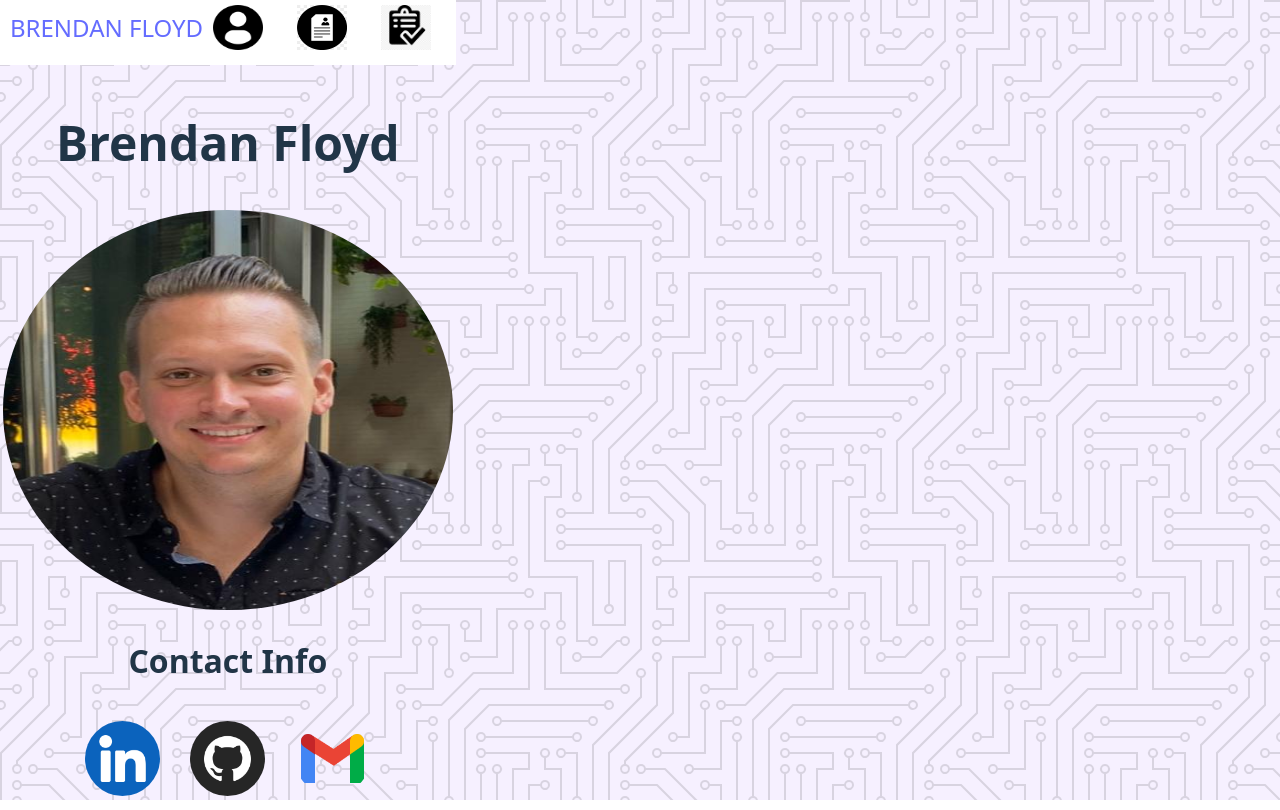
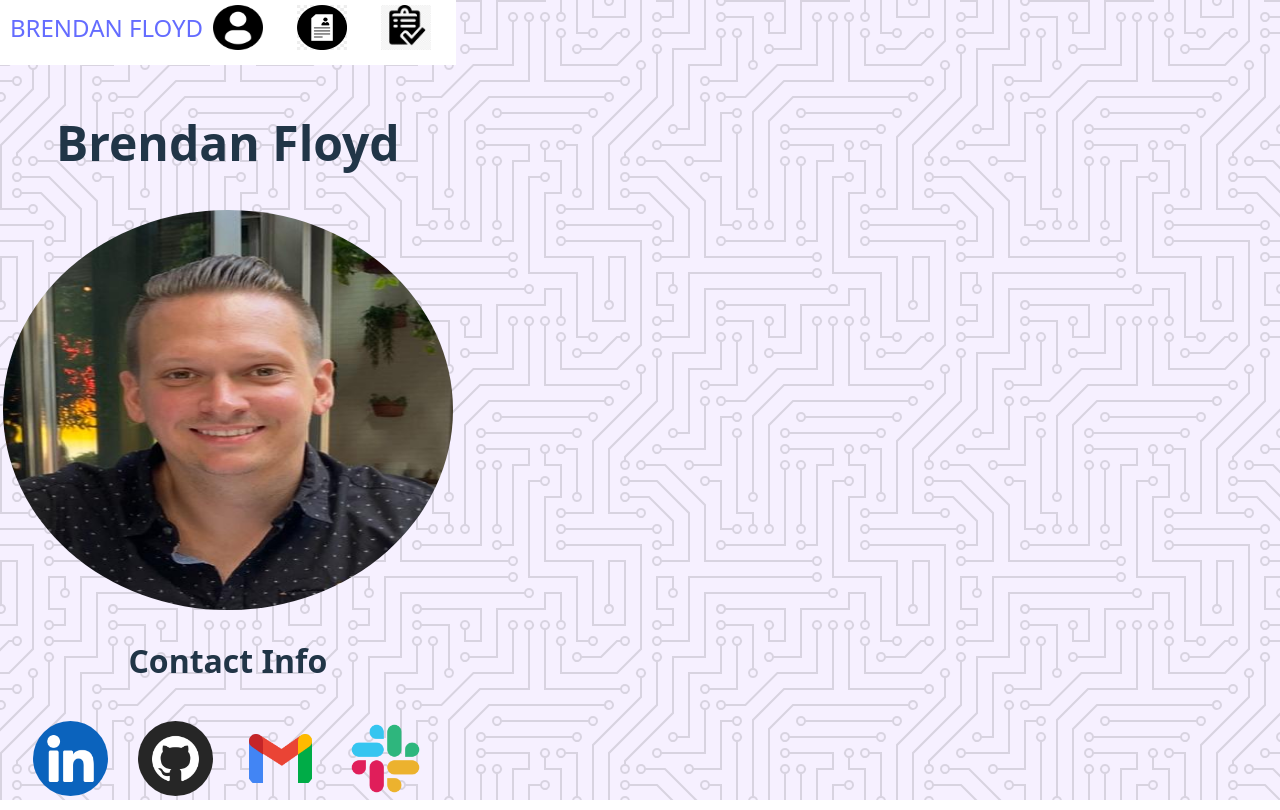
Before and after one commit to bfloyd14/brendan-floyd-profile, a React (Vite) app: page / in a window 1280 px wide. Built offline with nearby package versions, Linux system fonts and the light colour scheme.

Commit message:
add slack to landing and profile url.

```diff
--- a/src/pages/Landing/Landing.jsx
+++ b/src/pages/Landing/Landing.jsx
@@ -9,6 +9,7 @@ import profile from '../../assets/images/profile-pic.jpg'
 import linkedinIcon from '../../assets/icon/linkedin-icon.png'
 import githubIcon from '../../assets/icon/github.png'
 import gmailIcon from '../../assets/icon/gmail.png'
+import slackIcon from '../../assets/icon/slack.png'
 
 const Landing = () => {
 
@@ -25,6 +26,7 @@ const Landing = () => {
             <a href="https://www.linkedin.com/in/brendan-floyd-b8805143/" target="_blank"><img src={linkedinIcon} alt="" /></a>
             <a href="https://github.com/bfloyd14" target="_blank"><img src={githubIcon} alt="" /></a>
             <a href="mailto: brendanflo1425@gmail.com" target="_blank"><img src={gmailIcon} alt="brendanflo1425@gmail.com" /></a>
+            <a href="https://brendanfloyd.slack.com" target="_blank"><img src={slackIcon} alt="Brendan Floyd's Slack username" /></a>
           </div>
         </div>
     </div>
--- a/src/pages/Resume/Resume.jsx
+++ b/src/pages/Resume/Resume.jsx
@@ -1,5 +1,3 @@
-//npm module
-import { Link } from "react-router-dom"
 
 //assets
 import resumeIcon from '../../assets/icon/resume-7.svg'
```
Also changed, not shown: src/assets/icon/slack.png (added).
